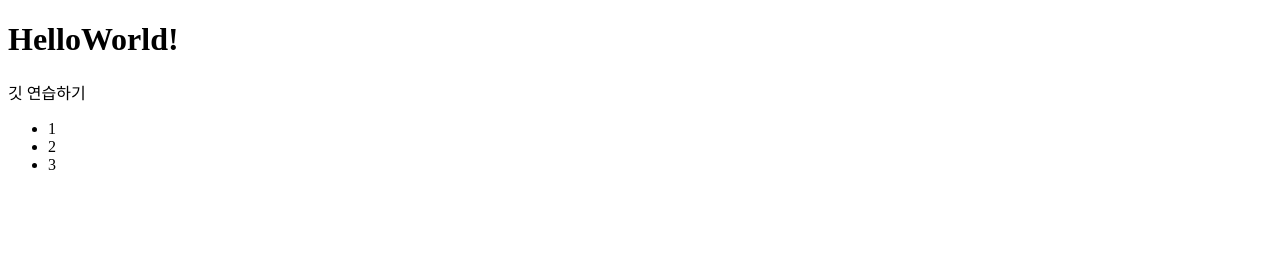
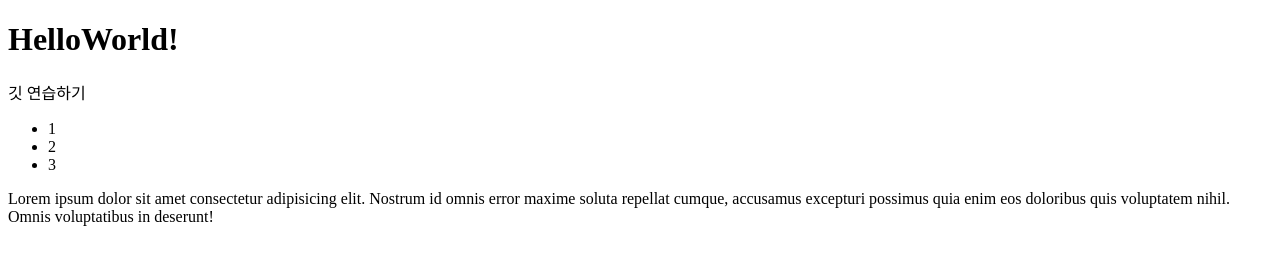
Before and after one commit to rohjuhyun/git-practice, a plain HTML site: page index.html in a window 1280 px wide. Drawn offline with Linux system fonts and the light colour scheme.

Commit message:
내용 추가1

```diff
--- a/index.html
+++ b/index.html
@@ -16,5 +16,8 @@
         <li>2</li>
         <li>3</li>
     </ul>
+    <section>
+        <div>Lorem ipsum dolor sit amet consectetur adipisicing elit. Nostrum id omnis error maxime soluta repellat cumque, accusamus excepturi possimus quia enim eos doloribus quis voluptatem nihil. Omnis voluptatibus in deserunt!</div>
+    </section>
 </body>
 </html>
```
